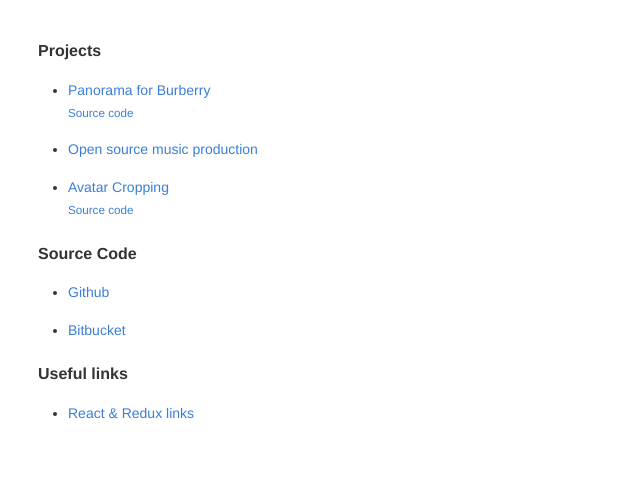
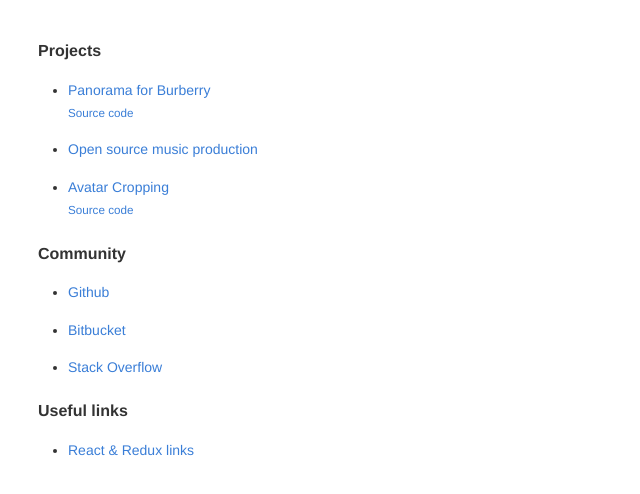
Before and after one commit to Ricardinh0/Ricardinh0.github.io, a plain HTML site: page index.html in a window 1280 px wide. Shown: the whole page, without its empty margins (0-640 px from the left). Drawn offline with Linux system fonts and the light colour scheme.

Commit message:
links update

```diff
--- a/index.html
+++ b/index.html
@@ -14,6 +14,7 @@
   My ideal next role would be working on a tech product within a team of developers who openly act to teach, inspire each other to push the team to its fullest.
   I know how a good product life-cycle works. I know how the research conducted by UX is translated through to dev-ready UI designs. I know how the pitfalls that can be made and actively aim to help project through to launch.
   So feel free to take some time to have a look through some of my projects below
+  Unidirectional Data Flow
   -->
   <h4>Projects</h4>
   <ul>
@@ -21,15 +22,18 @@
     <li><a href="https://lit-garden-66084.herokuapp.com" target="_self">Open source music production</a></li>
     <li><a href="https://ricardinh0.github.io/vader/dist/" target="_self">Avatar Cropping</a> <br><small><a href="https://github.com/Ricardinh0/vader">Source code</a></small></li>
   </ul>
-  <h4>Source Code</h4>
+  <h4>Community</h4>
   <ul>
     <li><a href="https://github.com/Ricardinh0">Github</a></li>
     <li><a href="https://bitbucket.org/Ricardinh0">Bitbucket</a></li>
+    <li><a href="http://stackoverflow.com/users/2248347/ricardinho">Stack Overflow</a></li>
+
   </ul>
   <h4>Useful links</h4>
   <ul>
     <li><a href="https://github.com/markerikson/react-redux-links">React &amp; Redux links</a></li>
   </ul>
 
+
 </body>
 </html>
```
